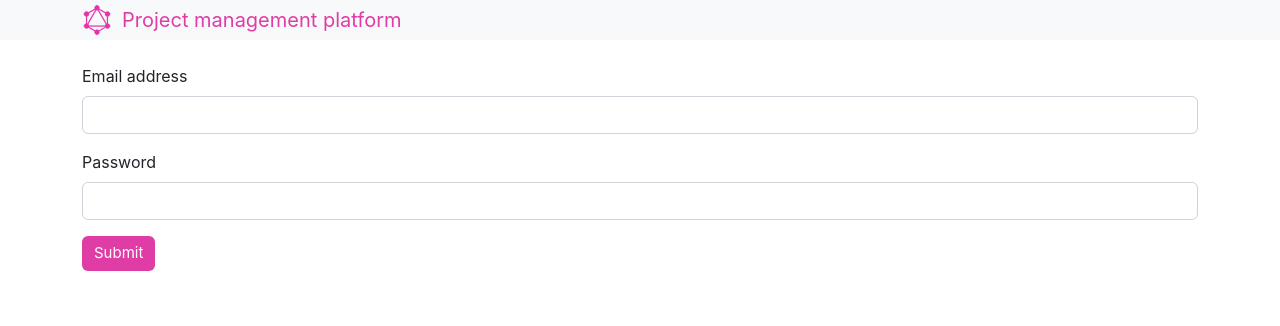
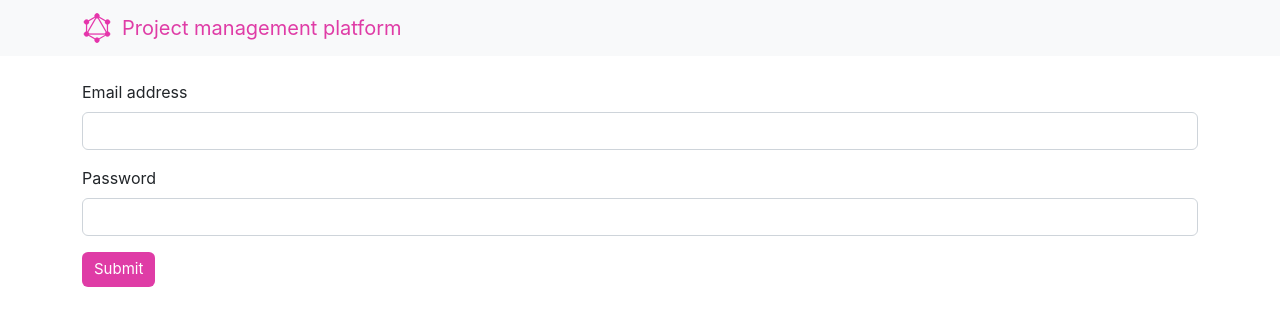
Before and after one commit to greenMakaroni/project-management-app, a React (Create React App) app in the folder client/: page / in a window 1280 px wide. Shown: the top 326 px of the page. Built offline with nearby package versions, Linux system fonts and the light colour scheme; no server answers.

Commit message:
frontend receives token upon successful login

```diff
--- a/client/src/App.js
+++ b/client/src/App.js
@@ -4,19 +4,34 @@ import Home from './pages/Home';
 import Login from './pages/Login';
 import NotFound from './pages/NotFound';
 import Project from './pages/Project';
+import { AuthContext } from './context/authContext'
+import { useContext } from 'react';
 
 function App() {
+
+  const { user } = useContext(AuthContext);
+
   return (
     <>
         <Router>
           <Header />
+          {
+          user ?
           <div className="container">
             <Routes>
-              <Route path='/' element={ <Login /> } />
-              <Route path='/project/:id' element={ <Project /> } />
-              <Route path='*' element={ <NotFound /> } />
+                <Route path='/' element={ <Home /> } />
+                <Route path='/project/:id' element={ <Project /> } />
+                <Route path='*' element={ <NotFound /> } />
             </Routes>
           </div>
+          :
+          <div className="container">
+            <Routes>
+                <Route path='/' element={ <Login /> } />
+                <Route path='*' element={ <NotFound /> } />
+            </Routes>
+          </div>
+          }
         </Router>
     </>
   );
--- a/client/src/components/Header.jsx
+++ b/client/src/components/Header.jsx
@@ -1,8 +1,13 @@
 import logo from './assets/logo.png'
+import { AuthContext } from '../context/authContext'
+import { useContext } from 'react';
 
 export default function Header() {
+
+  const { user, logout } = useContext(AuthContext);
+
   return (
-    <nav className="navbar bg-light mb-4 p-0">
+    <nav className="navbar bg-light mb-4 p-2">
         <div className="container">
             <a className="navbar-brand" href="">
                 <div className="d-flex">
@@ -10,6 +15,7 @@ export default function Header() {
                     <div> Project management platform </div>
                 </div>
             </a>
+            { user && <button className="btn btn-danger" onClick={logout}> Logout </button> }
         </div>
     </nav>
   )
--- a/client/src/pages/Login.jsx
+++ b/client/src/pages/Login.jsx
@@ -12,9 +12,8 @@ export default function Login() {
 
     const [loginUser] = useMutation(LOGIN_USER, {
         variables: {email: email, password: password},
-        update(proxy, { data: {loginUser: userData}}) {
+        update(_, { data: {loginUser: userData}}) {
             context.login(userData);
-            console.log(userData);
         },
         onError({ graphQLErrors }) {
             setErrors(graphQLErrors);
```
